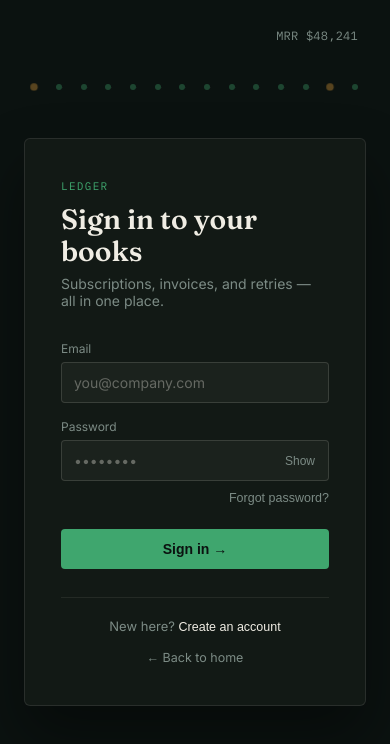
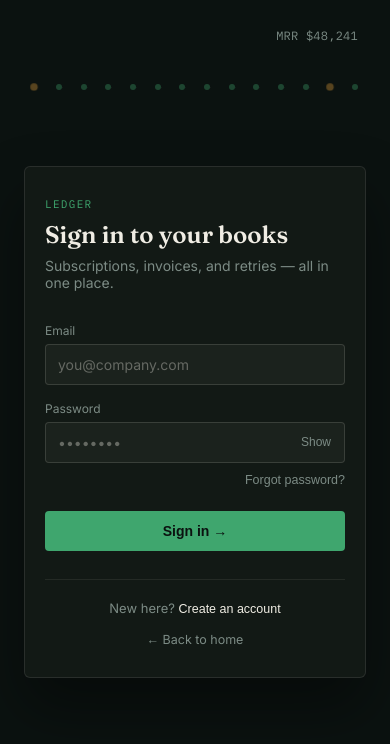
Before and after one commit to aarushc8504/Subscription-Billing---Dunning-System, a plain HTML site: page login.html in a window 390 px wide. Drawn offline with Linux system fonts and the light colour scheme.

Commit message:
fix: preserve responsive login styling

```diff
--- a/css/login.css
+++ b/css/login.css
@@ -154,3 +154,13 @@
 @media (prefers-reduced-motion: reduce) {
   .breathe, .card, .spinner { animation: none; }
 }
+
+@media (max-width: 500px) {
+  .card {
+    padding: 30px 20px;
+  }
+
+  h1 {
+    font-size: 24px;
+  }
+}
```
